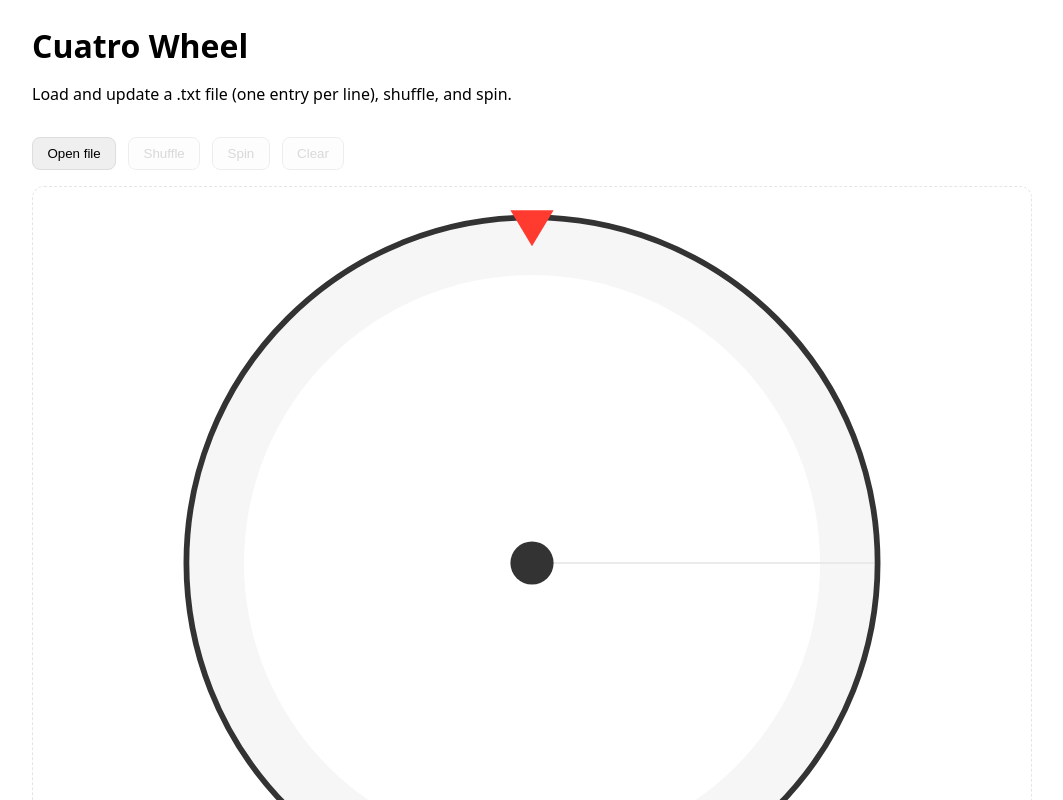
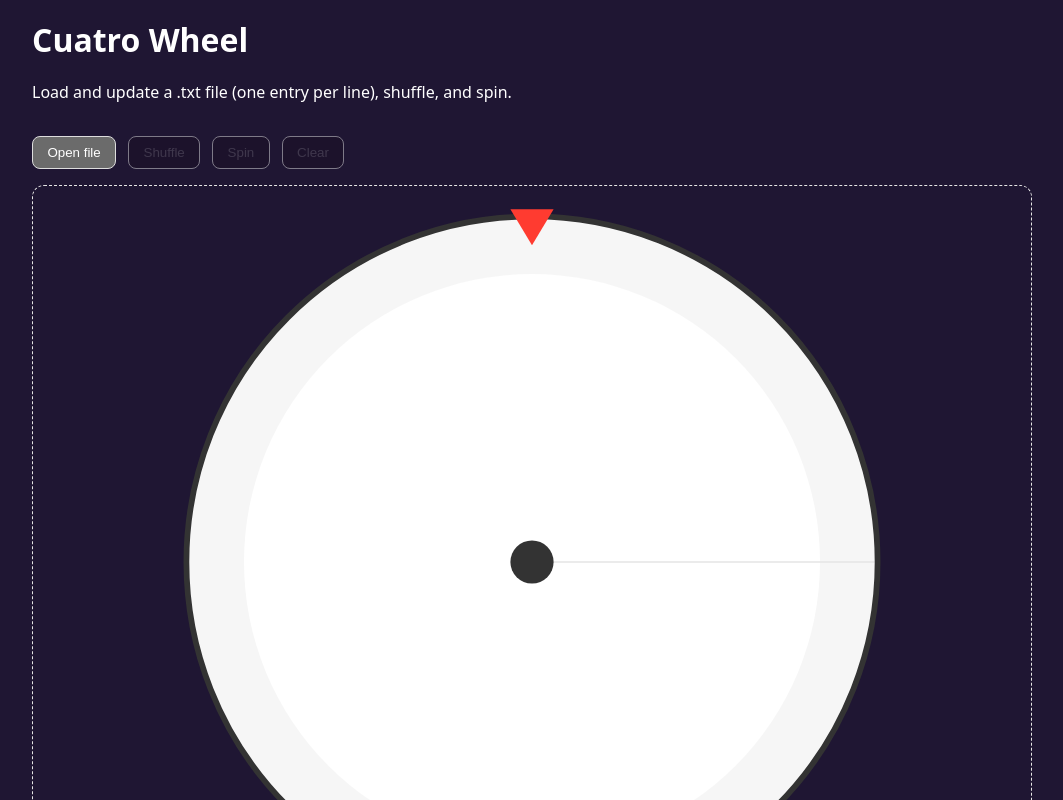
Before and after one commit to LuigiEspinosa/list-wheel, an Angular app: page / in a window 1280 px wide. Shown: the top 800 px of the page, without its empty margins (108-1171 px from the left). Built offline with nearby package versions, Linux system fonts and the light colour scheme.

Commit message:
feat(styles): dark canvas, Rubik font, system focus ring

```diff
--- a/src/index.html
+++ b/src/index.html
@@ -1,13 +1,21 @@
 <!doctype html>
 <html lang="en">
+
 <head>
   <meta charset="utf-8">
-  <title>ListWheel</title>
+  <title>Cuatro Wheel</title>
   <base href="/">
   <meta name="viewport" content="width=device-width, initial-scale=1">
+  <meta name="color-scheme" content="dark">
   <link rel="icon" type="image/x-icon" href="favicon.ico">
+
+  <link rel="preconnect" href="https://fonts.googleapis.com">
+  <link rel="preconnect" href="https://fonts.gstatic.com" crossorigin>
+  <link href="https://fonts.googleapis.com/css2?family=Rubik:wght@400;500;600;700&display=swap" rel="stylesheet">
 </head>
+
 <body>
   <app-root></app-root>
 </body>
+
 </html>
--- a/src/styles.css
+++ b/src/styles.css
@@ -1 +1,23 @@
-/* You can add global styles to this file, and also import other style files */
+html,
+body {
+  margin: 0;
+  padding: 0;
+  min-height: 100%;
+  background-color: var(--bg-primary);
+  color: var(--text-primary);
+  font-family: var(--font-ui);
+  font-size: var(--fs-body);
+  line-height: var(--lh-body);
+  -webkit-font-smoothing: antialiased;
+}
+
+::selection {
+  background-color: var(--color-purple);
+  color: var(--text-primary);
+}
+
+*:focus-visible {
+  outline: 0.125rem solid var(--color-purple);
+  outline-offset: 2px;
+  border-radius: var(--radius-input);
+}
--- a/src/styles/tokens.css
+++ b/src/styles/tokens.css
@@ -32,7 +32,7 @@
   --shadow-ambient: rgba(22, 15, 36, 0.9) 0 4px 4px 9px;
 
   /* Typography */
-  --font-display: 'Dammit Sans', 'Rubik', system-ui, sans-serif;
+  --font-display: 'Rubik', system-ui, sans-serif;
   --font-ui: 'Rubik', -apple-system, system-ui, 'Segoe UI', Helvetica, Arial, sans-serif;
   --font-mono: 'Monaco', 'Menlo', 'Ubuntu Mono', monospace;
 
```
